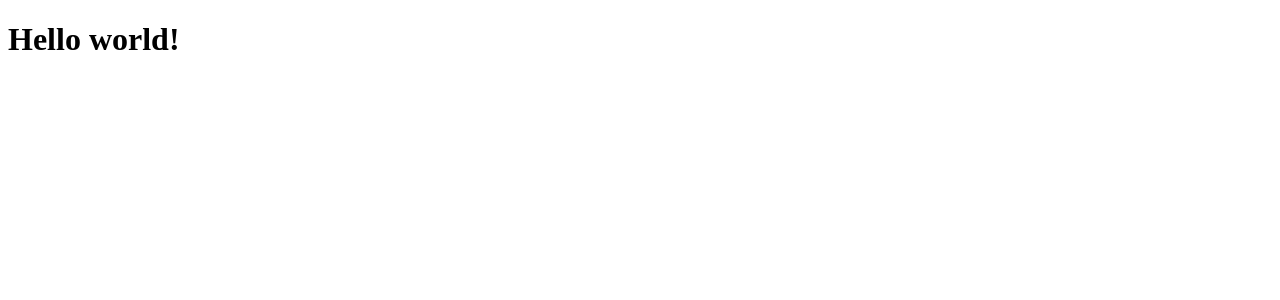
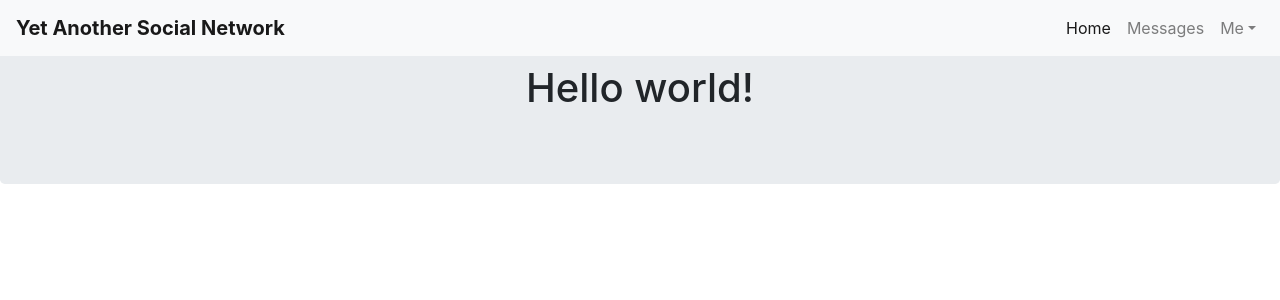
Before and after one commit to Maximvolk/another_social_network, a Django app: page /home/ in a window 1280 px wide. Shown: the top 300 px of the page. Run offline with Django 3.2, Linux system fonts and the light colour scheme; some libraries are stand-ins or nearby versions.

Commit message:
Add navbar

```diff
--- a/blog/templates/blog/base.html
+++ b/blog/templates/blog/base.html
@@ -2,10 +2,53 @@
 <html lang="en">
 <head>
     <meta charset="UTF-8">
-    <link rel="stylesheet" href="">
+    <meta name="viewport" content="width=device-width, initial-scale=1">
+    <link rel="stylesheet" href="https://maxcdn.bootstrapcdn.com/bootstrap/4.3.1/css/bootstrap.min.css">
     <title>{% block title %}Home{% endblock %}</title>
 </head>
 <body>
-    {% block content %}{% endblock %}
+    <nav class="navbar navbar-expand-md navbar-light bg-light fixed-top">
+        <a class="navbar-brand" href="#"><strong>Yet Another Social Network</strong></a>
+        <button class="navbar-toggler" type="button" data-toggle="collapse" data-target="#collapsibleNavbar">
+            <span class="navbar-toggler-icon"></span>
+        </button>
+        <div class="collapse navbar-collapse" id="collapsibleNavbar">
+            <ul class="navbar-nav ml-auto">
+                <li class="nav-item">
+                    <a id="home" class="nav-link" href="/home">Home</a>
+                </li>
+                <li class="nav-item">
+                    <a id="messages" class="nav-link" href="/messages">Messages</a>
+                </li>
+                <li class="nav-item dropdown">
+                    <a id="me" class="nav-link dropdown-toggle" href="#" data-toggle="dropdown">Me</a>
+                    <div class="dropdown-menu dropdown-menu-right">
+                        <a class="dropdown-item" href="/me">Profile</a>
+                        <a class="dropdown-item" href="/me/settings">Settings</a>
+                        <a class="dropdown-item" href="/me/logout">Logout</a>
+                    </div>
+                </li>
+            </ul>
+        </div>
+    </nav>
+    <div class="jumbotron text-center">
+        {% block content %}{% endblock %}
+    </div>
+    <!-- jQuery library -->
+    <script src="https://ajax.googleapis.com/ajax/libs/jquery/3.4.1/jquery.min.js"></script>
+    <!-- Popper JS -->
+    <script src="https://cdnjs.cloudflare.com/ajax/libs/popper.js/1.14.7/umd/popper.min.js"></script>
+    <!-- Latest compiled JavaScript -->
+    <script src="https://maxcdn.bootstrapcdn.com/bootstrap/4.3.1/js/bootstrap.min.js"></script>
+    <script>
+        if (window.location.href.includes('/home')){
+            $('#home').addClass('active');
+        } else if (window.location.href.includes('/messages')){
+            $('#messages').addClass('active');
+        }
+        else {
+            $('#me').addClass('active');
+        }
+    </script>
 </body>
 </html>
```
